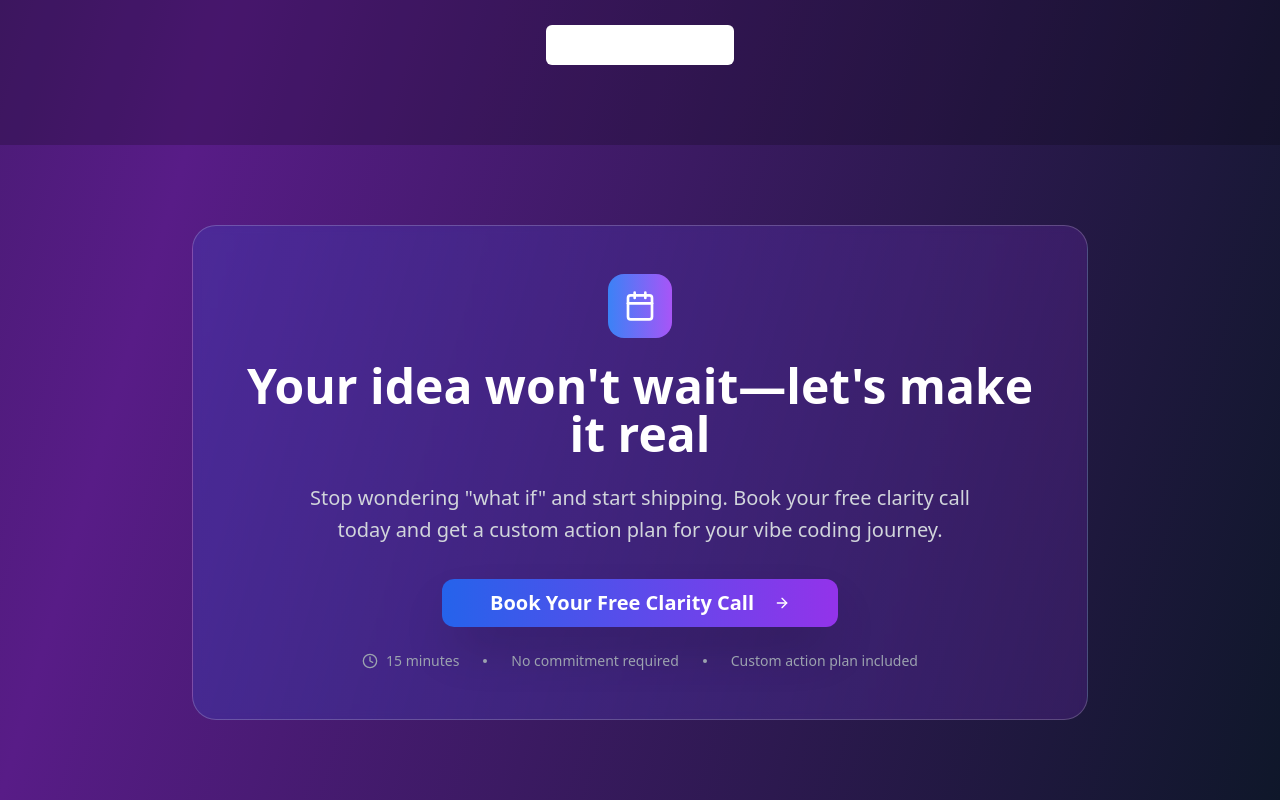
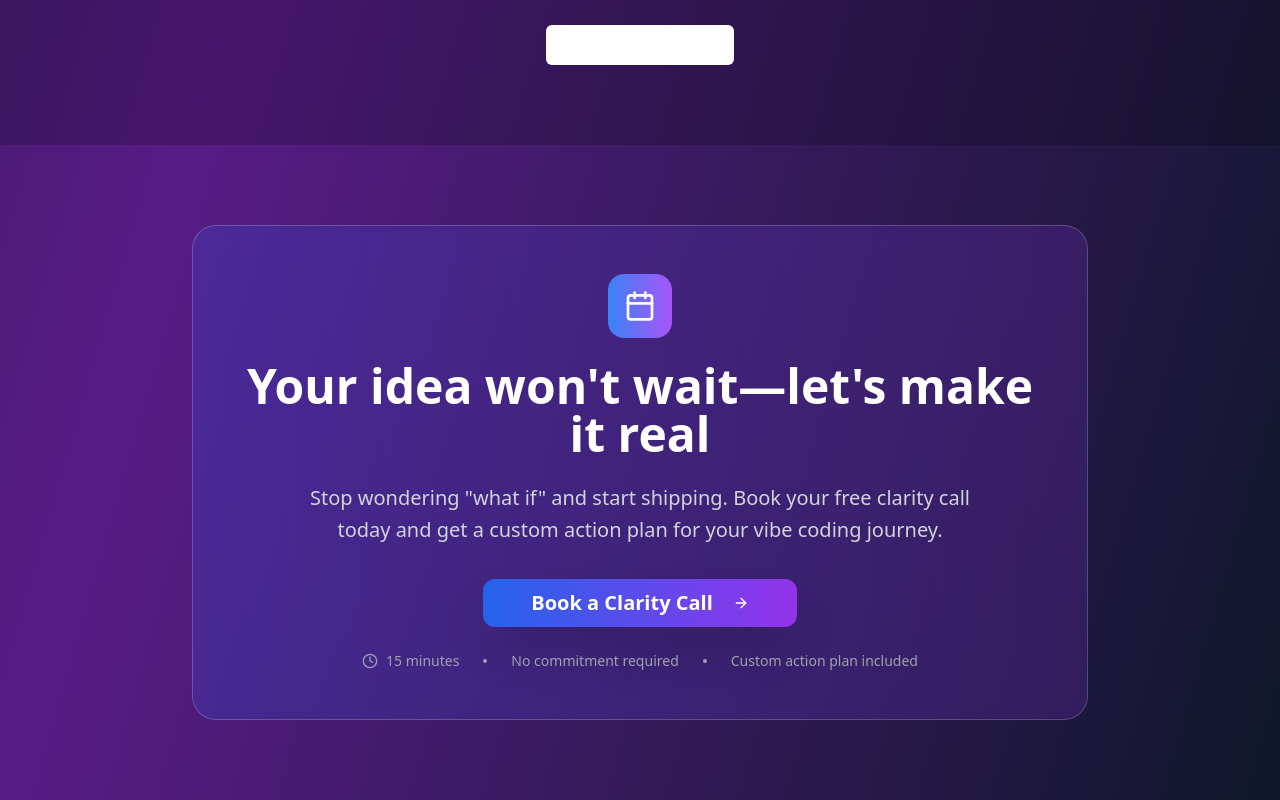
Before and after one commit to prodyssey/vibe-cto-dot-ai, a React (Vite) app: page / in a window 1280 px wide. Shown: the part 3658-4458 px from the top of the page. Built offline with nearby package versions, Linux system fonts and the light colour scheme.

Commit message:
Change button text
Change the text of the "Book Your Free Clarity Call" button.

```diff
--- a/src/components/sections/FinalCTA.tsx
+++ b/src/components/sections/FinalCTA.tsx
@@ -1,4 +1,3 @@
-
 import { Button } from "@/components/ui/button";
 import { Calendar, ArrowRight, Clock } from "lucide-react";
 
@@ -27,7 +26,7 @@ export const FinalCTA = () => {
               size="lg"
               className="bg-gradient-to-r from-blue-600 to-purple-600 hover:from-blue-700 hover:to-purple-700 text-white px-6 md:px-12 py-4 md:py-6 text-lg md:text-xl font-semibold rounded-xl shadow-2xl hover:shadow-blue-500/25 transition-all duration-300 hover:scale-105 w-full sm:w-auto"
             >
-              Book Your Free Clarity Call
+              Book a Clarity Call
               <ArrowRight className="ml-2 md:ml-3 w-5 md:w-6 h-5 md:h-6" />
             </Button>
 
```
